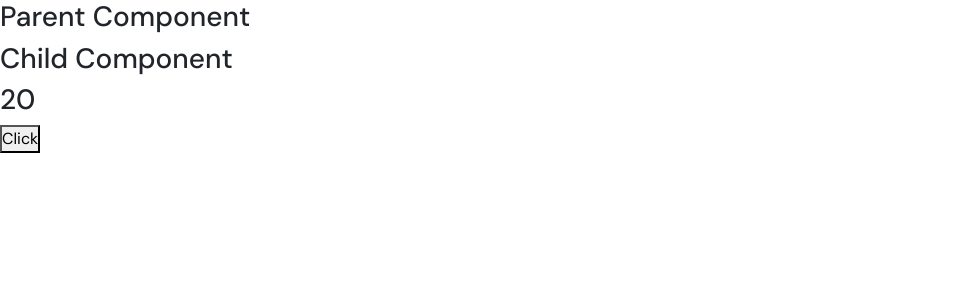
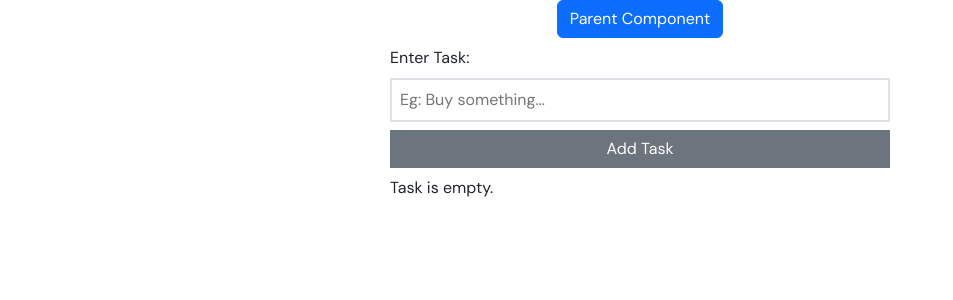
Before and after one commit to mern-trainer/Hari-MERN, a React (Vite) app in the folder ReactJS/app/: page /list in a window 1280 px wide. Shown: the top 300 px of the page, without its empty margins (0-953 px from the left). Built offline with nearby package versions, Linux system fonts and the light colour scheme.

Commit message:
React Routing

```diff
--- a/ReactJS/app/package.json
+++ b/ReactJS/app/package.json
@@ -15,6 +15,7 @@
         "react-bootstrap": "^2.10.10",
         "react-dom": "^19.1.0",
         "react-icons": "^5.5.0",
+        "react-router": "^7.6.2",
         "react-toastify": "^11.0.5"
     },
     "devDependencies": {
--- a/ReactJS/app/src/App.jsx
+++ b/ReactJS/app/src/App.jsx
@@ -1,9 +1,37 @@
+import { BrowserRouter, Route, Routes } from "react-router";
 import ParentComponent from "./pages/ParentComponent";
 // import TodoList from "./pages/TodoList";
+import TodoList from "./pages/TodoList";
 
 const App = () => {
-    // return <TodoList />
-    return <ParentComponent />
+    return <BrowserRouter>
+        {/* <Routes>
+            <Route path="/list" Component={TodoList} />
+            <Route path="/parent" Component={ParentComponent} />
+            <Route path="/sample" element={<div>Hello</div>} />
+            <Route path="/user/profile" element={<div>Profile</div>} />
+            <Route path="/user/settings" element={<div>Settings</div>} />
+            <Route path="/user/info" element={<div>User Info</div>} />
+            <Route path="*" element={<div>404 | not found</div>} />
+        </Routes> */}
+
+        {/* Nested Routing */}
+
+        <Routes>
+            <Route path="/">
+                <Route path="list" Component={TodoList} />
+                <Route path="parent" Component={ParentComponent} />
+                <Route path="sample" element={<div>Hello</div>} />
+                <Route path="user">
+                    <Route path="profile" element={<div>Profile</div>} />
+                    <Route path="settings" element={<div>Settings</div>} />
+                    <Route path="info" element={<div>User Info</div>} />
+                </Route>
+                <Route path="*" element={<div>404 | not found</div>} />
+            </Route>
+        </Routes>
+
+    </BrowserRouter>
 }
 
 export default App;
--- a/ReactJS/app/src/pages/ParentComponent.jsx
+++ b/ReactJS/app/src/pages/ParentComponent.jsx
@@ -1,5 +1,6 @@
 // properties - (props) ->
 
+import { Link } from "react-router";
 import ChildComponent from "./ChildComponent"
 
 // props -> pass data from parent component to child component
@@ -10,6 +11,7 @@ const ParentComponent = () => {
         console.log("Data received:", value);
     }
     return <div>
+        <Link to="/list" className="btn btn-primary">Todo List</Link>
         <h3>Parent Component</h3>
         <ChildComponent age={age} callback={handleDataFromChild} />
     </div>
--- a/ReactJS/app/src/pages/TodoList.jsx
+++ b/ReactJS/app/src/pages/TodoList.jsx
@@ -1,6 +1,7 @@
 import { Fragment, useState } from "react"
 import { toast } from "react-toastify"
 import { CiCircleCheck } from "react-icons/ci";
+import { Link } from "react-router";
 
 const TodoList = () => {
 
@@ -63,7 +64,8 @@ const TodoList = () => {
     }
 
     return <div className="d-flex flex-column align-items-center justify-content-center">
-        <form onSubmit={handleSubmit} className="w-100 d-flex gap-2 flex-column mt-2" style={{maxWidth: "500px"}}>
+        <Link to="/parent" className="btn btn-primary">Parent Component</Link>
+        <form onSubmit={handleSubmit} className="w-100 d-flex gap-2 flex-column mt-2" style={{ maxWidth: "500px" }}>
             <label htmlFor="">Enter Task:</label>
             <input type="text" name="todo" placeholder="Eg: Buy something..." className="border border-2 p-2 outline-none" value={todo} onChange={handleChange} />
             <button className="btn btn-secondary rounded-0">Add Task</button>
```
Also changed, not shown: 2 other files (tests, documents, lock files or other folders).
